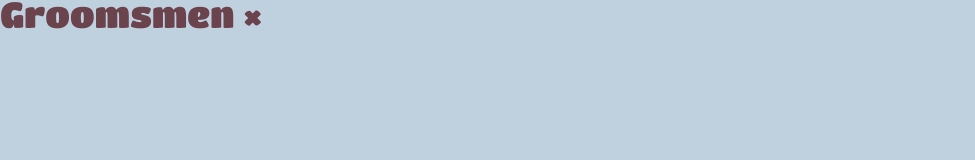
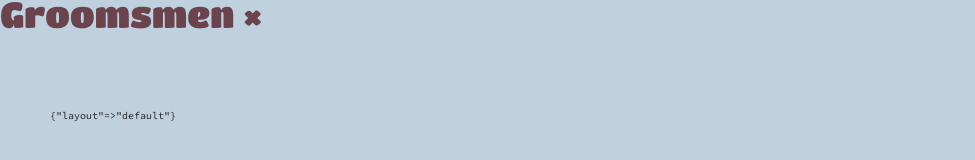
Before and after one commit to grantstandridge/grantstandridge.github.io, a Jekyll site: the page built from _posts/2018-04-11-groomsmen.markdown, in a window 1280 px wide. Shown: the part 167-327 px from the top of the page, without its empty margins (0-975 px from the left). Built offline with Jekyll 4.4.1, drawn with Linux system fonts in a browser that asks for light colours.

Commit message:
Update general.html

```diff
--- a/_layouts/general.html
+++ b/_layouts/general.html
@@ -7,5 +7,5 @@ layout: default
     <p><a href='/'>{{ page.title }}&nbsp;<span>&times;</span></a></p>
 </hgroup>
 <section class='body'>
-
+    {{ layout }}
 </section>
```
